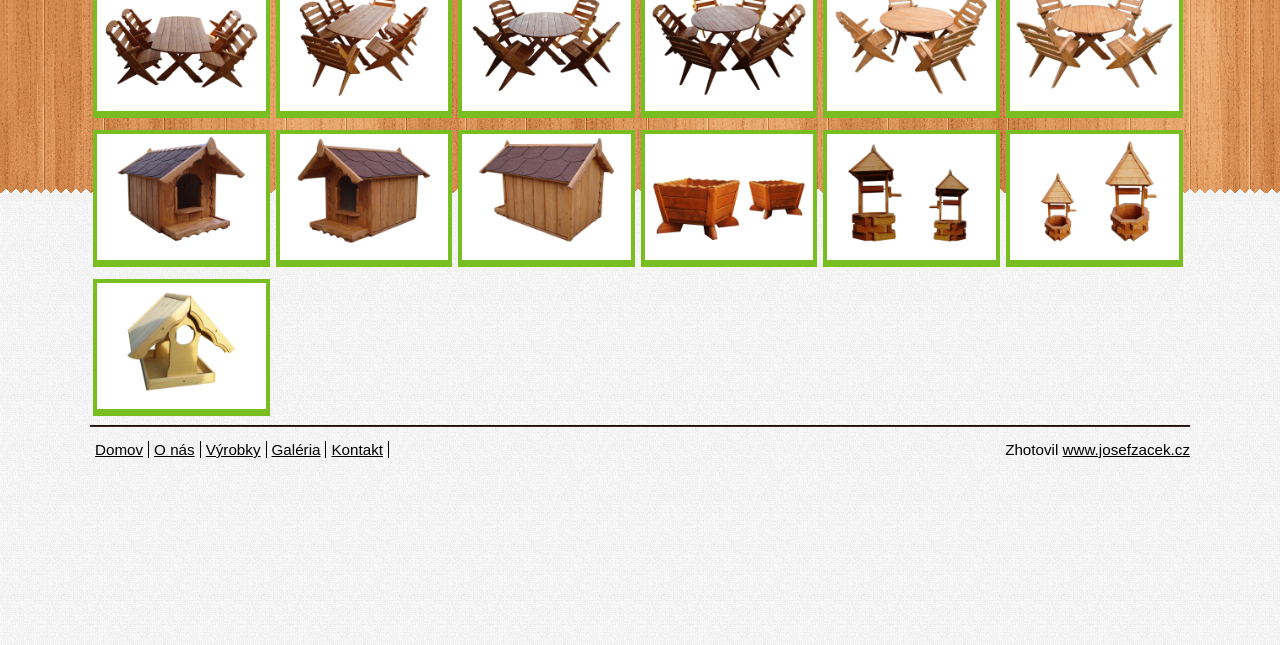
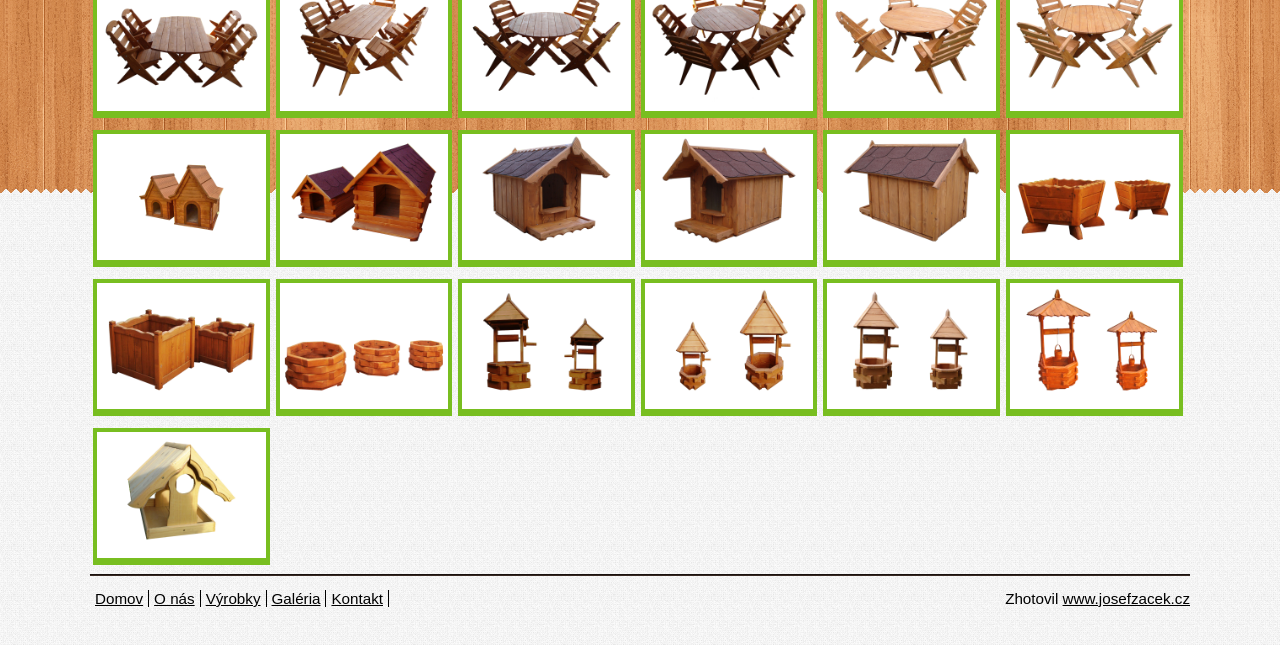
Before and after one commit to josefzacek/dreveny-svet, a plain HTML site: page galeria.html in a window 1280 px wide. Shown: the part 155-800 px from the top of the page. Drawn offline with nearby package versions, Linux system fonts and the light colour scheme.

Commit message:
more images added to gallery

```diff
--- a/galeria.html
+++ b/galeria.html
@@ -94,6 +94,22 @@
 
         <div class="one_sixth">
         	<div class="gallery-item">
+            	<a href="images/gallery/psie-budy.jpg" title="Psie budy">
+                	<img src="images/gallery/psie-budy.jpg" alt="Psie budy">
+                </a>
+        	</div>
+        </div>
+
+        <div class="one_sixth">
+        	<div class="gallery-item">
+            	<a href="images/gallery/psie-budy-2.jpg" title="Psie budy">
+                	<img src="images/gallery/psie-budy-2.jpg" alt="Psie budy">
+                </a>
+        	</div>
+        </div>
+
+        <div class="one_sixth">
+        	<div class="gallery-item">
             	<a href="images/gallery/psia-buda-bok.jpg" title="Psia buda">
                 	<img src="images/gallery/psia-buda-bok.jpg" alt="Psia buda">
                 </a>
@@ -126,6 +142,22 @@
 
         <div class="one_sixth">
         	<div class="gallery-item">
+            	<a href="images/gallery/Zahradne-kvetinace-2.jpg" title="Záhradné kvetináče">
+                	<img src="images/gallery/Zahradne-kvetinace-2.jpg" alt="Záhradné kvetináče">
+                </a>
+        	</div>
+        </div>
+
+        <div class="one_sixth">
+        	<div class="gallery-item">
+            	<a href="images/gallery/Zahradne-kvetinace-ovalne.jpg" title="Záhradné kvetináče oválne">
+                	<img src="images/gallery/Zahradne-kvetinace-ovalne.jpg" alt="Záhradné kvetináče oválne">
+                </a>
+        	</div>
+        </div>
+
+        <div class="one_sixth">
+        	<div class="gallery-item">
             	<a href="images/gallery/Studnovy-rumpal-so-strieskou.jpg" title="Studňový rumpál so strieškou">
                 	<img src="images/gallery/Studnovy-rumpal-so-strieskou.jpg" alt="Studňový rumpál so strieškou">
                 </a>
@@ -136,6 +168,22 @@
         	<div class="gallery-item">
             	<a href="images/gallery/Studnovy-rumpal-so-strieskou-2.jpg" title="Studňový rumpál so strieškou">
                 	<img src="images/gallery/Studnovy-rumpal-so-strieskou-2.jpg" alt="Studňový rumpál so strieškou">
+                </a>
+        	</div>
+        </div>
+
+        <div class="one_sixth">
+        	<div class="gallery-item">
+            	<a href="images/gallery/Studnovy-rumpal-so-strieskou-4.jpg" title="Studňový rumpál so strieškou">
+                	<img src="images/gallery/Studnovy-rumpal-so-strieskou-4.jpg" alt="Studňový rumpál so strieškou">
+                </a>
+        	</div>
+        </div>
+
+        <div class="one_sixth">
+        	<div class="gallery-item">
+            	<a href="images/gallery/Studnovy-rumpal-so-strieskou-3.jpg" title="Studňový rumpál so strieškou">
+                	<img src="images/gallery/Studnovy-rumpal-so-strieskou-3.jpg" alt="Studňový rumpál so strieškou">
                 </a>
         	</div>
         </div>
```
Also changed, not shown: images/gallery/Studnovy-rumpal-so-strieskou-3.jpg (added), images/gallery/Studnovy-rumpal-so-strieskou-4.jpg (added), images/gallery/Zahradne-kvetinace-2.jpg (added), images/gallery/Zahradne-kvetinace-ovalne.jpg (added), images/gallery/psie-budy-2.jpg (added), images/gallery/psie-budy.jpg (added).
